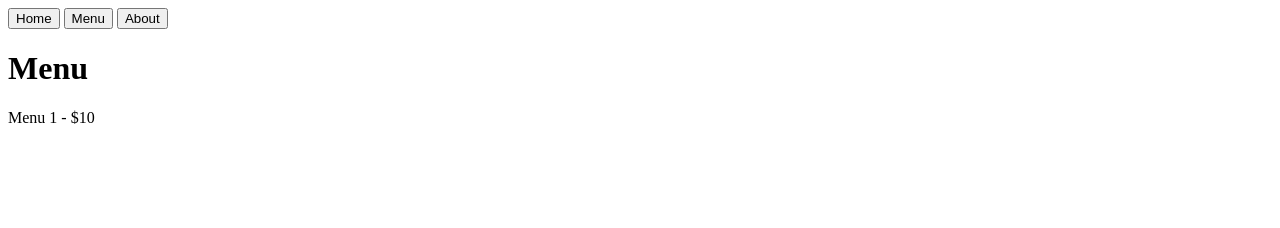
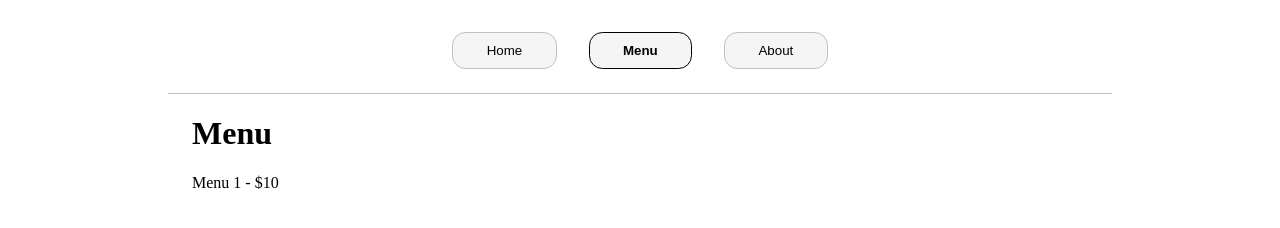
Before and after one commit to rviw/odin-project-restaurant-page, a website built with webpack: page src/template.html in a window 1280 px wide. Both pictures are taken after a click on the button "Menu". Built offline with nearby package versions, Linux system fonts and the light colour scheme.

Commit message:
Highlight active tab and streamline tab loading

```diff
--- a/src/index.js
+++ b/src/index.js
@@ -9,21 +9,29 @@ function clearContent() {
     content.textContent = "";
 }
 
-loadHome();
+function setActiveButton(button) {
+    const buttons = document.querySelectorAll("nav button");
+    buttons.forEach((btn) => btn.classList.remove("active"));
+    button.classList.add("active");
+}
 
-const buttons = document.querySelectorAll("nav button");
+function loadTab(loadFn, button) {
+    clearContent();
+    loadFn();
+    setActiveButton(button);
+}
 
-buttons[0].addEventListener("click", () => {
-    clearContent();
-    loadHome();
+const homeBtn = document.querySelector('nav button[data-tab="home"]');
+loadTab(loadHome, homeBtn);
+
+const nav = document.querySelector("nav");
+nav.addEventListener("click", (e) => {
+    const btn = e.target.closest("button");
+    if (!btn) return;
+
+    const tab = btn.dataset.tab;
+
+    if (tab === "home") loadTab(loadHome, btn);
+    if (tab === "menu") loadTab(loadMenu, btn);
+    if (tab === "about") loadTab(loadAbout, btn);
 });
-
-buttons[1].addEventListener("click", () => {
-    clearContent();
-    loadMenu();
-});
-
-buttons[2].addEventListener("click", () => {
-    clearContent();
-    loadAbout();
-});
--- a/src/styles.css
+++ b/src/styles.css
@@ -0,0 +1,28 @@
+header, #content {
+    max-width: 70vw;
+    margin: 0 auto;
+}
+
+header {
+    padding: 1.5rem;
+    border-bottom: 1px solid silver;
+}
+
+nav {
+    display: flex;
+    justify-content: center;
+    gap: 2rem;
+}
+
+nav button {
+    padding: 0.75em 2.5em;
+    border: 1px solid silver;
+    border-radius: 1em;
+    background: whitesmoke;
+    cursor: pointer;
+}
+
+nav button.active {
+    border-color: black;
+    font-weight: 700;
+}
--- a/src/template.html
+++ b/src/template.html
@@ -8,9 +8,9 @@
 <body>
     <header>
         <nav>
-            <button>Home</button>
-            <button>Menu</button>
-            <button>About</button>
+            <button data-tab="home">Home</button>
+            <button data-tab="menu">Menu</button>
+            <button data-tab="about">About</button>
         </nav>
     </header>
 
```
